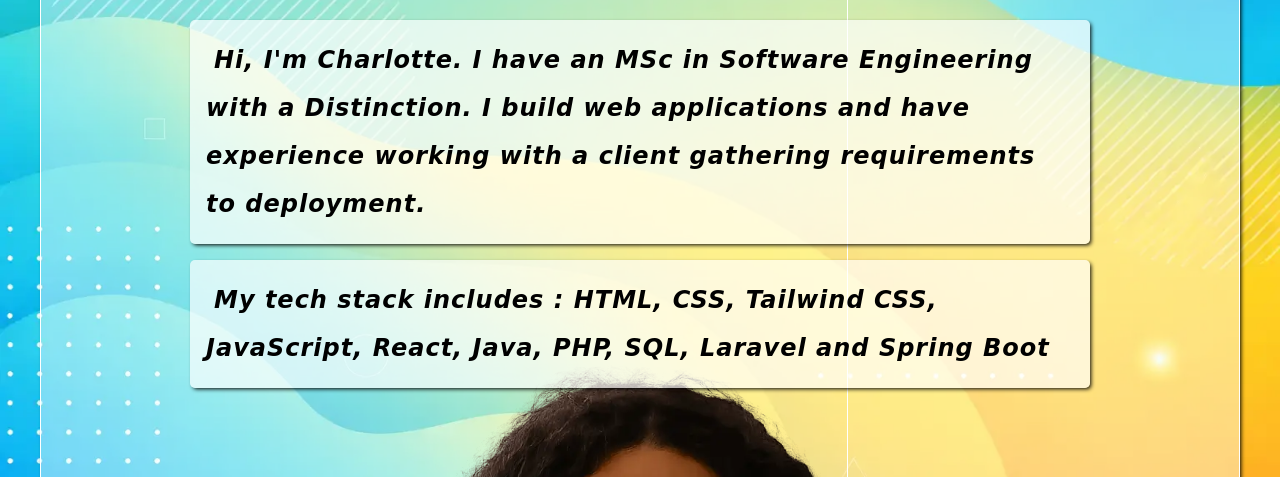
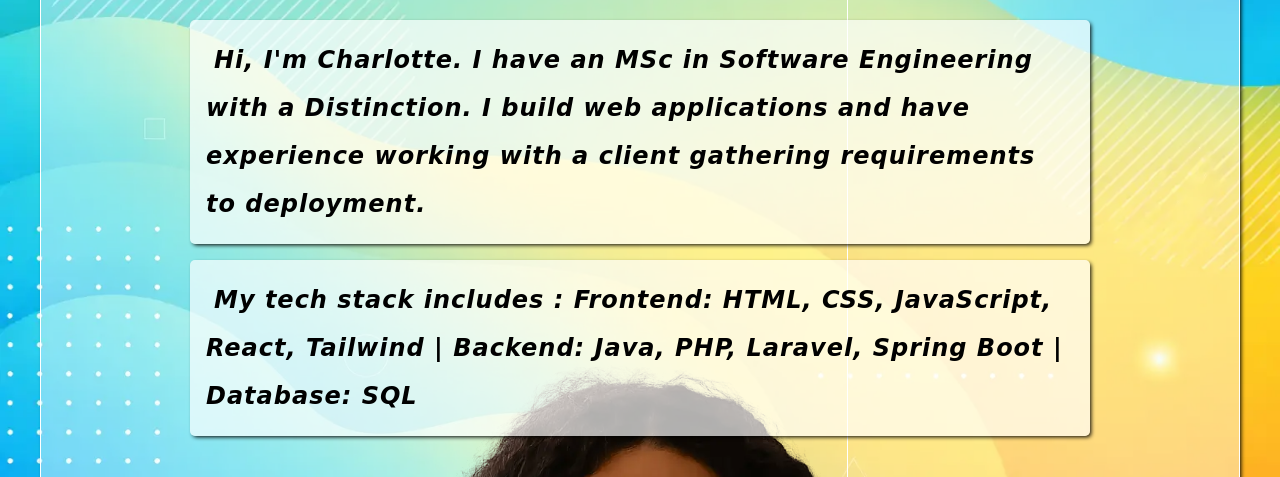
Before and after one commit to TechVisionWeb/personal-portfolio-website-, a website: page index.html in a window 1280 px wide. Shown: the part 323-800 px from the top of the page. Drawn offline with Linux system fonts and the light colour scheme; a web font is replaced by a local one.

Commit message:
Changed headline so stack is split into sections

```diff
--- a/index.html
+++ b/index.html
@@ -178,8 +178,10 @@
               </q>
               <q class="introduction-and-links-container__tech-stack">
 
-                <span> My tech stack includes : HTML, CSS, Tailwind CSS, JavaScript, React, Java, PHP, SQL, Laravel and
-                  Spring Boot </span>
+                <span> My tech stack includes :
+                  Frontend: HTML, CSS, JavaScript, React, Tailwind |
+                  Backend: Java, PHP, Laravel, Spring Boot |
+                  Database: SQL</span>
               </q>
               <div class="introduction-and-links-container__links-container">
 
```
